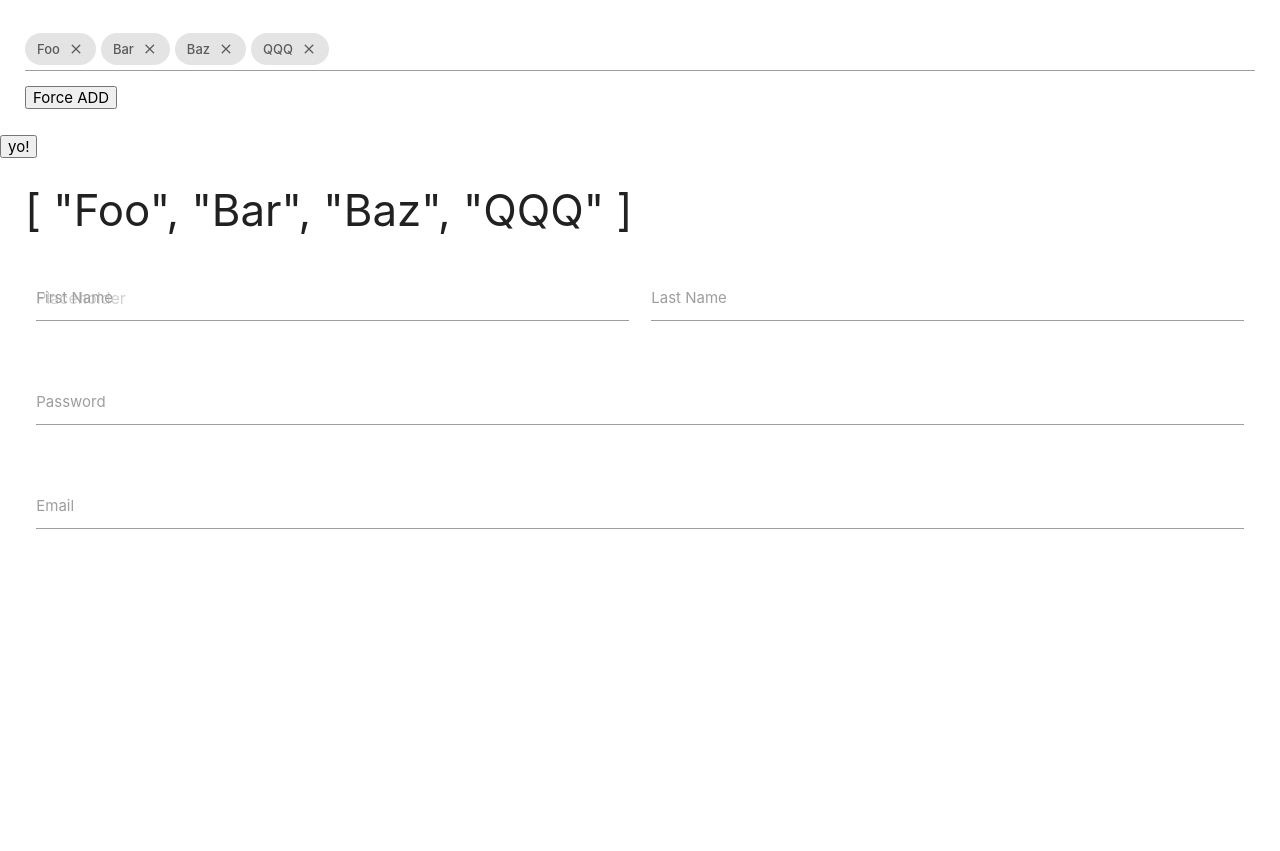
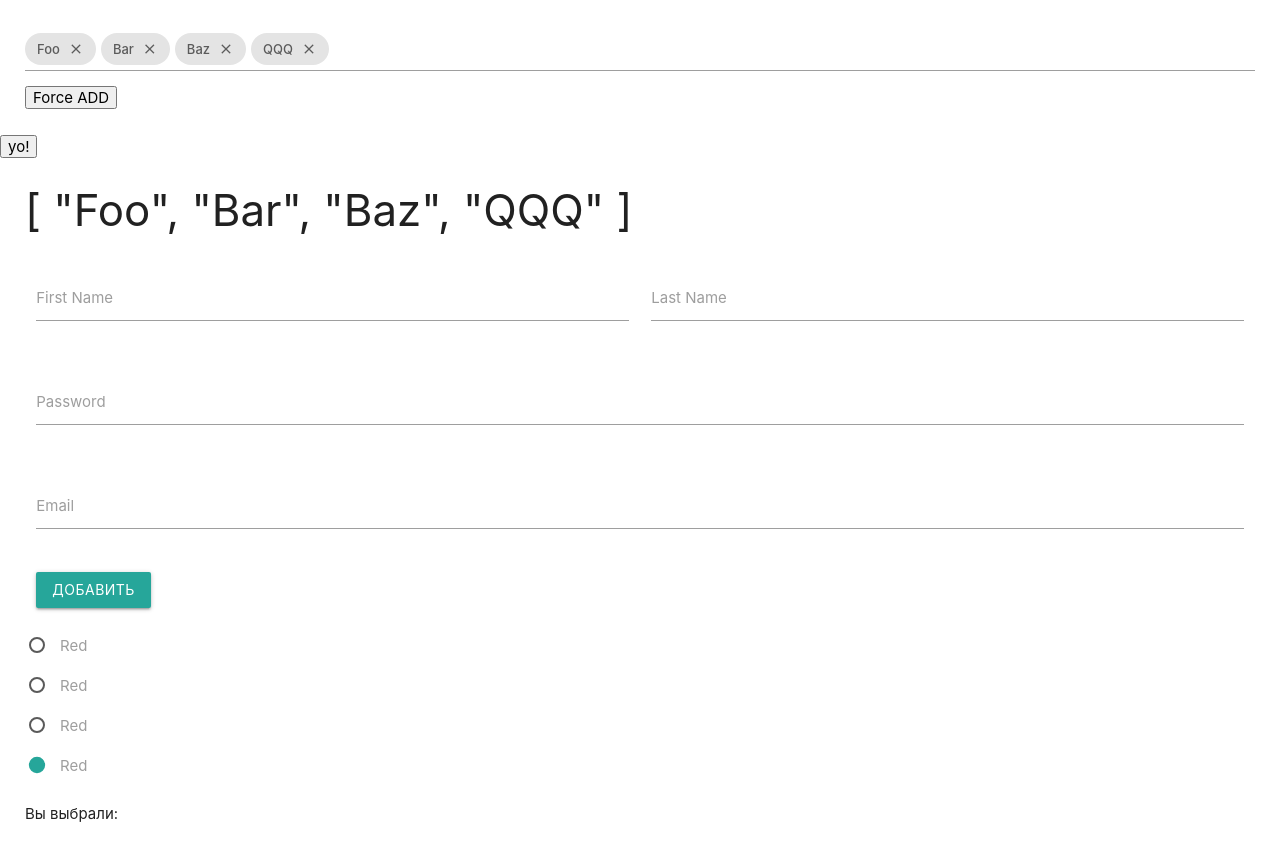
Before and after one commit to Yuriyzhdanov/component-library, a Vue app: page / in a window 1280 px wide. Before the commit the page ends 800 px from the top, so only its background shows below. Built offline with nearby package versions, Linux system fonts and the light colour scheme.

Commit message:
added MRadio component

```diff
--- a/src/App.vue
+++ b/src/App.vue
@@ -10,6 +10,7 @@ import MAvatarList from './components/m-avatar/MAvatarList.vue'
 import MBadgesList from './components/m-badges/MBadgesList.vue'
 import MChips from './components/MChips.vue'
 import MInputs from './components/m-inputs/MInputs.vue'
+import MRadio from './components/MRadio.vue'
 
 import dog1 from './assets/img/1.jpg'
 import dog2 from './assets/img/2.jpg'
@@ -34,6 +35,7 @@ export default {
     MCarousel,
     MChips,
     MInputs,
+    MRadio,
   },
 
   data() {
@@ -52,6 +54,8 @@ export default {
       items: items,
 
       words: ['Foo', 'Bar', 'Baz', 'QQQ'],
+      contacts: [],
+      selectedColor: '',
     }
   },
 
@@ -82,11 +86,24 @@ export default {
     <article>
       <h3>{{ words }}</h3>
     </article>
-
     <article>
-      <MInputs />
+      <ul>
+        <li v-for="c of contacts" :key="c.id">
+          {{ c.firstName }} {{ c.lastName }} — {{ c.email }}
+        </li>
+      </ul>
     </article>
-
+    <article>
+      <MInputs @contact-submitted="contacts.push($event)" />
+    </article>
+    <article>
+      <MRadio :model-value="selectedColor" />
+    </article>
+    <article>
+      <p>
+        Вы выбрали: <strong>{{ color }}</strong>
+      </p>
+    </article>
     <!-- <MBadgesList :items="items" /> -->
     <!-- {{ dogs }} -->
     <!-- <article>
--- /dev/null
+++ b/src/components/MRadio.vue
@@ -0,0 +1,23 @@
+<script>
+export default {
+  props: ['modelValue'],
+
+  emits: ['update:modelValue'],
+
+  data() {
+    return {
+      colors: ['Red', 'Yellow', 'Green', 'Brown'],
+    }
+  },
+}
+</script>
+<template>
+  <form action="#">
+    <p v-for="color of colors" :key="color">
+      <label>
+        <input name="group1" type="radio" checked />
+        <span>Red</span>
+      </label>
+    </p>
+  </form>
+</template>
--- a/src/components/m-inputs/MInputs.vue
+++ b/src/components/m-inputs/MInputs.vue
@@ -1,4 +1,32 @@
-<script></script>
+<script>
+const makeId = () => ((Math.random() * 0xffffffff) >>> 0).toString(16)
+const initContact = () => ({
+  id: makeId(),
+  firstName: '',
+  lastName: '',
+  password: '',
+  email: '',
+})
+
+export default {
+  emits: ['contact-submitted'],
+
+  data() {
+    return {
+      contact: initContact(),
+    }
+  },
+  methods: {
+    submitContact() {
+      const REQUIRED_FIELDS = ['firstName', 'lastName', 'password', 'email']
+      const isVerified = REQUIRED_FIELDS.every(rf => this.contact[rf])
+      if (!isVerified) return
+      this.$emit('contact-submitted', { ...this.contact })
+      this.contact = initContact()
+    },
+  },
+}
+</script>
 
 <template>
   <div class="row">
@@ -6,7 +34,7 @@
       <div class="row">
         <div class="input-field col s6">
           <input
-            placeholder="Placeholder"
+            v-model="contact.firstName"
             id="first_name"
             type="text"
             class="validate"
@@ -14,22 +42,38 @@
           <label for="first_name">First Name</label>
         </div>
         <div class="input-field col s6">
-          <input id="last_name" type="text" class="validate" />
+          <input
+            v-model="contact.lastName"
+            id="last_name"
+            type="text"
+            class="validate"
+          />
           <label for="last_name">Last Name</label>
         </div>
       </div>
       <div class="row">
         <div class="input-field col s12">
-          <input id="password" type="password" class="validate" />
+          <input
+            v-model="contact.password"
+            id="password"
+            type="password"
+            class="validate"
+          />
           <label for="password">Password</label>
         </div>
       </div>
       <div class="row">
         <div class="input-field col s12">
-          <input id="email" type="email" class="validate" />
+          <input
+            v-model="contact.email"
+            id="email"
+            type="email"
+            class="validate"
+          />
           <label for="email">Email</label>
         </div>
       </div>
+      <button @click="submitContact" class="btn">Добавить</button>
     </form>
   </div>
 </template>
```
